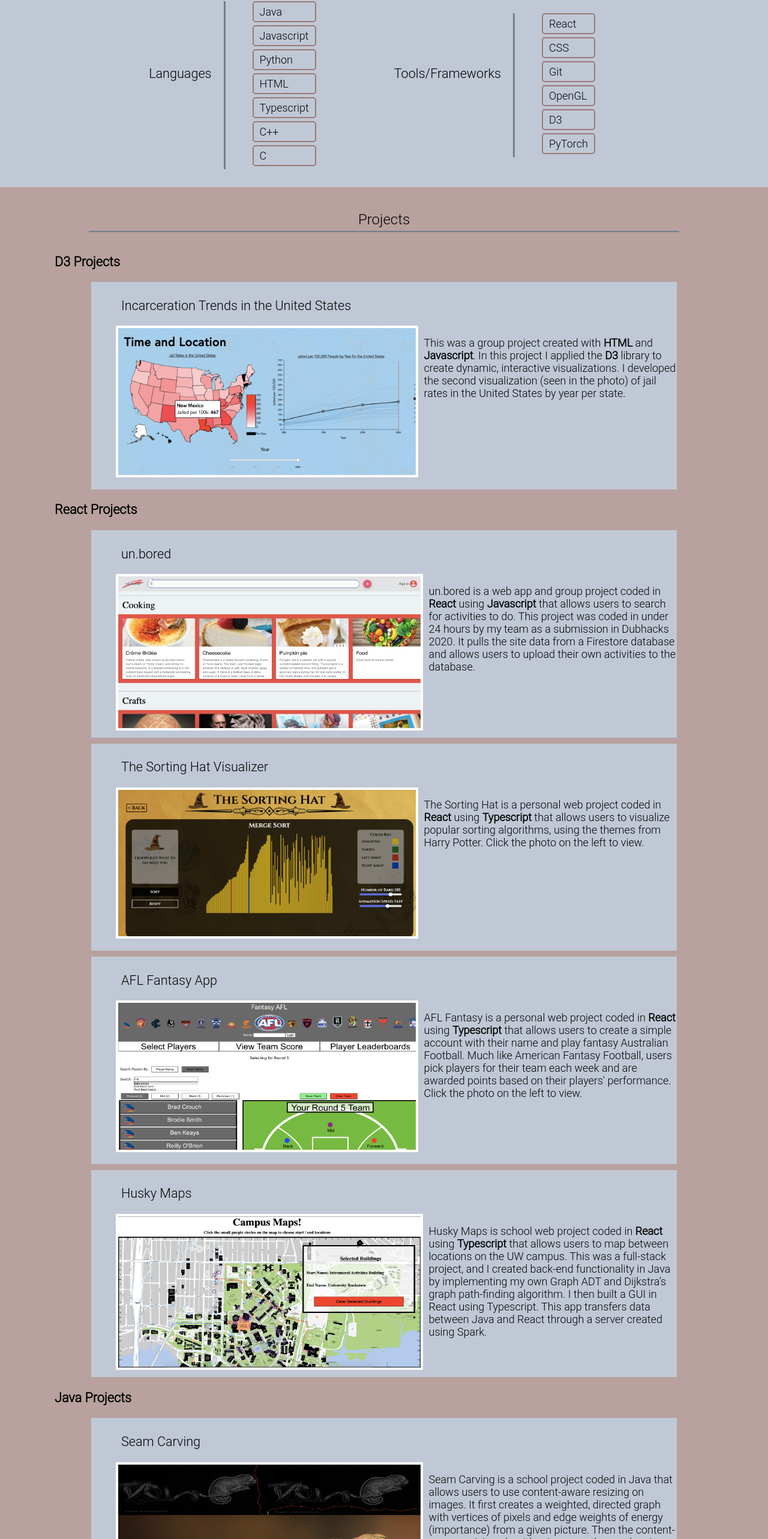
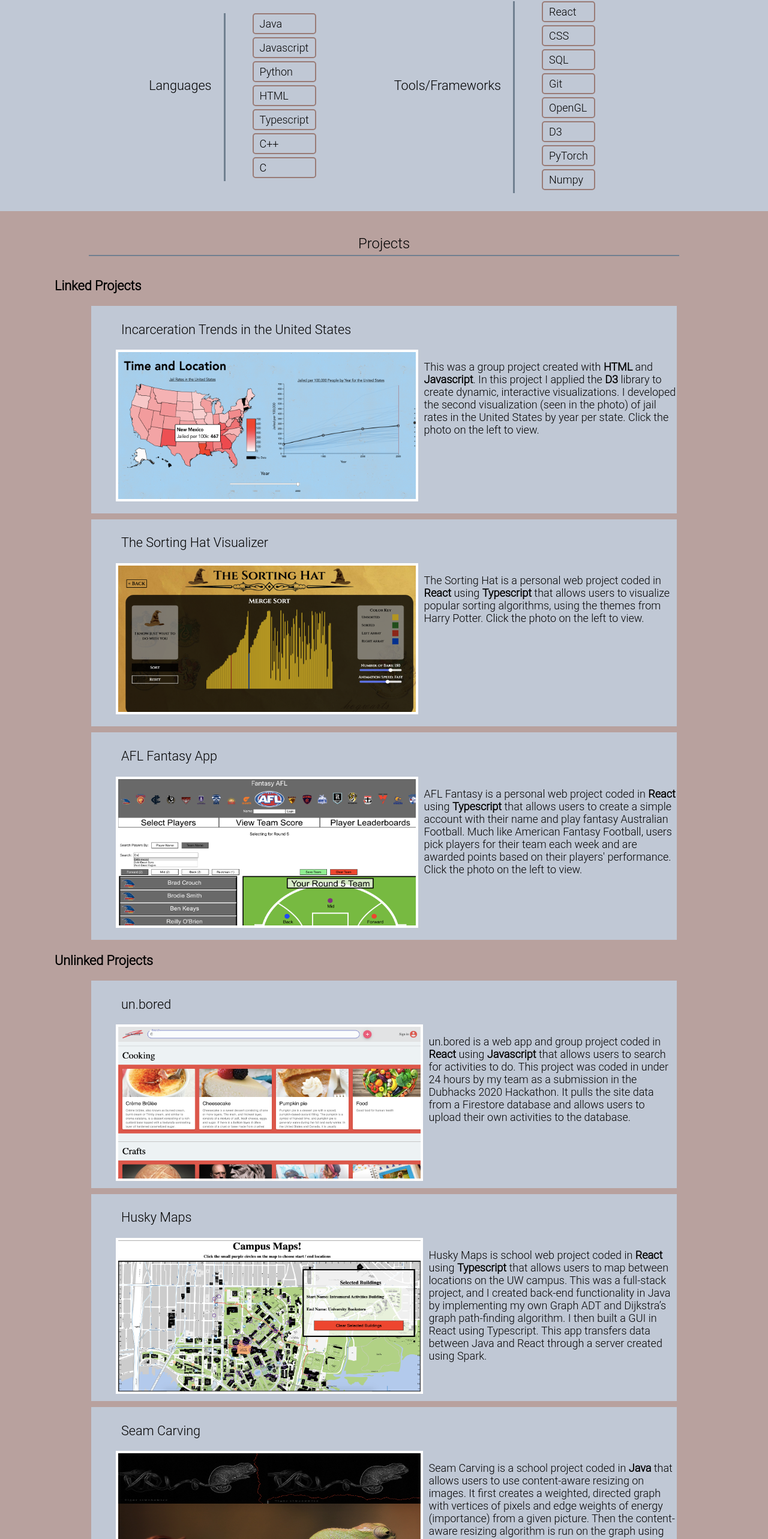
Before and after one commit to johan-boll-cse/johans_portfolio, a React (Create React App) app: page / in a window 1280 px wide. Shown: the part 928-3494 px from the top of the page at 60% size. Built offline with nearby package versions, Linux system fonts and the light colour scheme.

Commit message:
restructured projects

```diff
--- a/src/Sections/Education.tsx
+++ b/src/Sections/Education.tsx
@@ -43,6 +43,9 @@ class Education extends Component<{}, {}> {
                         <li>Systems Programming</li>
                         <li>Data Visualization</li>
                         <li>Computer Graphics</li>
+                        <li>Database Management</li>
+                        <li>Algorithms</li>
+                        <li>Machine Learning</li>
                     </ul>
                     <p>
                         Mathematics:
--- a/src/Sections/Projects.tsx
+++ b/src/Sections/Projects.tsx
@@ -12,7 +12,7 @@ class Projects extends Component<{}, {}> {
     render() {
         return (
             <div className="Section-Body">
-                <p id="project-title">D3 Projects</p>
+                <p id="project-title">Linked Projects</p>
                 <div className="Project-Container">
                     <p id="body-title">Incarceration Trends in the United States</p>
                     <div className="Project-Item">
@@ -23,19 +23,8 @@ class Projects extends Component<{}, {}> {
                         </div>
                         <p id="body-text">
                             This was a group project created with <b>HTML</b> and <b>Javascript</b>. In this project I applied the <b>D3</b> library to create dynamic, interactive visualizations. I developed the second visualization (seen in the photo) of jail rates in the United States by year per state.
+                            Click the photo on the left to view.
                         </p>
-                    </div>
-                </div>
-                <p id="project-title">React Projects</p>
-                <div className="Project-Container">
-                    <p id="body-title">un.bored</p>
-                    <div className="Project-Item">
-                        <div className="Image-Container">
-                            <img id="app-photo" src={unbored} alt="unbored"/>
-                        </div>
-                        <p id="body-text"> un.bored is a web app and group project coded in <b>React</b> using <b>Javascript</b> that allows
-                            users to search for activities to do. This project was coded in under 24 hours by my team as a submission in Dubhacks 2020. It pulls the site data from a Firestore
-                            database and allows users to upload their own activities to the database.</p>
                     </div>
                 </div>
                 <div className="Project-Container">
@@ -64,6 +53,18 @@ class Projects extends Component<{}, {}> {
                             based on their players' performance. Click the photo on the left to view.</p>
                     </div>
                 </div>
+                <p id="project-title">Unlinked Projects</p>
+                <div className="Project-Container">
+                    <p id="body-title">un.bored</p>
+                    <div className="Project-Item">
+                        <div className="Image-Container">
+                            <img id="app-photo" src={unbored} alt="unbored"/>
+                        </div>
+                        <p id="body-text"> un.bored is a web app and group project coded in <b>React</b> using <b>Javascript</b> that allows
+                            users to search for activities to do. This project was coded in under 24 hours by my team as a submission in the Dubhacks 2020 Hackathon. It pulls the site data from a Firestore
+                            database and allows users to upload their own activities to the database.</p>
+                    </div>
+                </div>
                 <div className="Project-Container">
                     <p id="body-title">Husky Maps</p>
                     <div className="Project-Item">
@@ -77,28 +78,26 @@ class Projects extends Component<{}, {}> {
                             a server created using Spark.</p>
                     </div>
                 </div>
-                <p id="project-title">Java Projects</p>
                 <div className="Project-Container">
                     <p id="body-title">Seam Carving</p>
                     <div className="Project-Item">
                         <div className="Image-Container">
                             <img id="app-photo" src={seamCarvingPhoto} alt="Seam Carving"/>
                         </div>
-                        <p id="body-text"> Seam Carving is a school project coded in Java that allows users to use content-aware
+                        <p id="body-text"> Seam Carving is a school project coded in <b>Java</b> that allows users to use content-aware
                             resizing on images. It first creates a weighted, directed graph with vertices of pixels and edge
                             weights of energy (importance) from a given picture. Then the content-aware resizing algorithm is
                             run on the graph using an A* shortest path algorithm to find and then remove the seam of least
                             importance. </p>
                     </div>
                 </div>
-                <p id="project-title">C++ Projects</p>
                 <div className="Project-Container">
                     <p id="body-title">Ray Tracer</p>
                     <div className="Project-Item">
                         <div className="Image-Container">
                             <img id="app-photo" src={rayTracePhoto} alt="Ray Tracer"/>
                         </div>
-                        <p id="body-text"> Ray Tracer is a school project coded in C++ using the OpenGL API. Ray tracing is accomplished by sending
+                        <p id="body-text"> Ray Tracer is a school project coded in <b>C++</b> using the OpenGL API. Ray tracing is accomplished by sending
                         a ray out from a render camera for each pixel in the viewing box. It implements reflection, refraction, and shadow attenuation.</p>
                     </div>
                 </div>
@@ -108,7 +107,7 @@ class Projects extends Component<{}, {}> {
                         <div className="Image-Container">
                             <img id="app-photo" src={searchEnginePhoto} alt="Search Engine"/>
                         </div>
-                        <p id="body-text"> Search Engine is a school project coded in C++. This project has the same
+                        <p id="body-text"> Search Engine is a school project coded in <b>C++</b>. This project has the same
                             functionality as a web search engine with a limited data set. It is built from scratch. I created my own LinkedList and HashMap implementations. This
                             search engine parses documents, stores an inverted search index on disc, creates a server which
                             accepts client connections, and produces search results from search queries.</p>
--- a/src/Sections/Skills.tsx
+++ b/src/Sections/Skills.tsx
@@ -31,10 +31,12 @@ class Skills extends Component<{}, {}> {
                         <div className="Skill-Boxes">
                             <p id="skill-box">React</p>
                             <p id="skill-box">CSS</p>
+                            <p id="skill-box">SQL</p>
                             <p id="skill-box">Git</p>
                             <p id="skill-box">OpenGL</p>
                             <p id="skill-box">D3</p>
                             <p id="skill-box">PyTorch</p>
+                            <p id="skill-box">Numpy</p>
                         </div>
                     </div>
                 </div>
```
